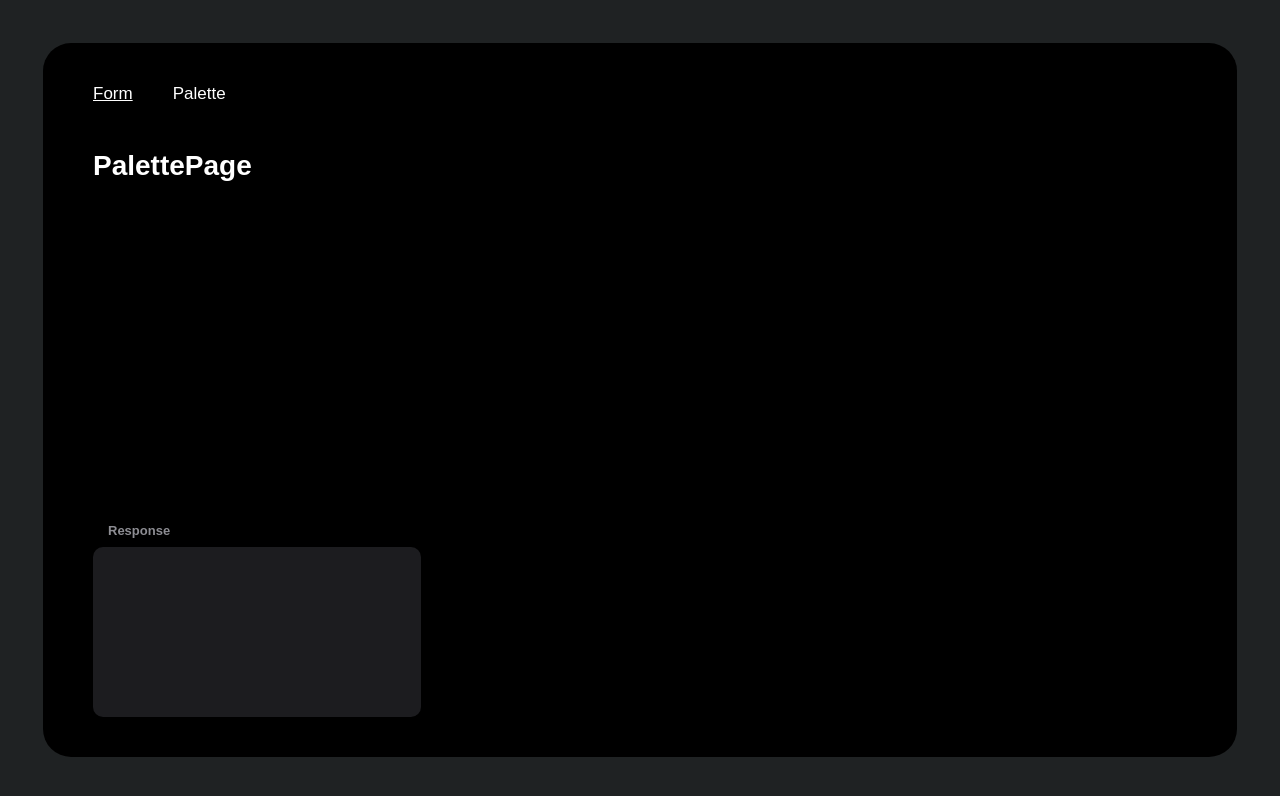
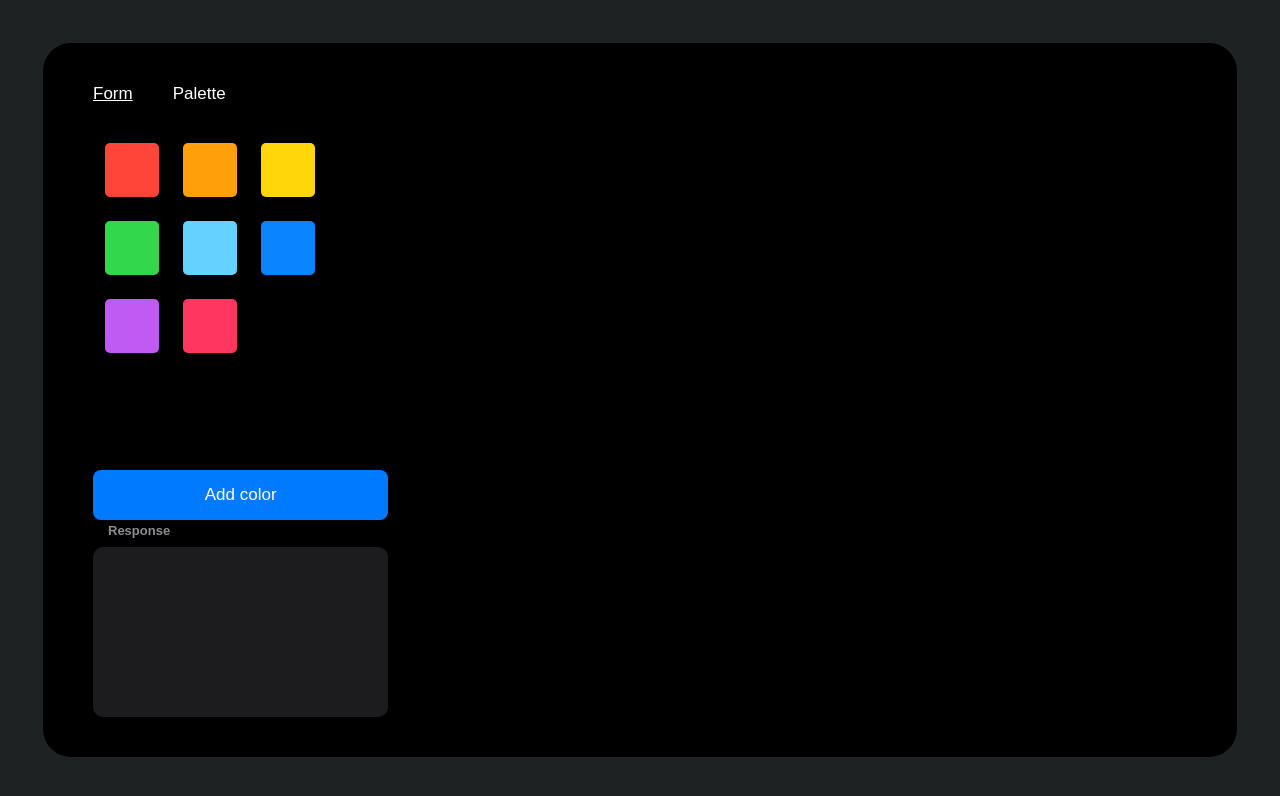
Before and after one commit to Fpsska/DepositFM-Task, a React (Create React App) app: page /DepositFM-Task/Palette in a window 1280 px wide. Shown: the top 796 px of the page. Built offline with nearby package versions, Linux system fonts and the light colour scheme.

Commit message:
feat: add HTML-structure for PalletPage component & create state field isFormPage, setFormPageStatus AC, definePageStatus func & add condition of render for response HTML-structure

```diff
--- a/src/App.js
+++ b/src/App.js
@@ -2,7 +2,7 @@ import React from 'react';
 import { Route, Routes } from 'react-router';
 import Layout from './components/common/Layout';
 import FormPage from "./components/pages/FormPage"
-import PalettePage from './components/pages/PalettePage';
+import PalettePage from './components/pages/palettePage/PalettePage';
 import "./assets/style.scss"
 import './App.css';
 
--- a/src/app/actions/navActions.js
+++ b/src/app/actions/navActions.js
@@ -1,4 +1,5 @@
 export const ACTION_SET_ACTIVE_STATUS = "ACTION_SET_ACTIVE_STATUS"
+export const ACTION_SET_FORM_PAGE_STATUS = "ACTION_SET_FORM_PAGE_STATUS"
 
 // /. AC names
 
@@ -11,3 +12,10 @@ export const setActiveStatus = (status, id) => {
         }
     }
 }
+
+export const setFormPageStatus = (status) => {
+    return {
+        type: ACTION_SET_FORM_PAGE_STATUS,
+        payload: status
+    }
+}
--- a/src/app/reducers/navReducer.js
+++ b/src/app/reducers/navReducer.js
@@ -1,4 +1,4 @@
-import { ACTION_SET_ACTIVE_STATUS } from "../actions/navActions"
+import { ACTION_SET_ACTIVE_STATUS, ACTION_SET_FORM_PAGE_STATUS } from "../actions/navActions"
 // /. imports
 
 const initialState = {
@@ -14,8 +14,9 @@ const initialState = {
             text: "Palette",
             link: "Palette",
             isActive: false
-        },
-    ]
+        }
+    ],
+    isFormPage: true
 };
 
 // /. state
@@ -39,6 +40,11 @@ const navReducer = (state = initialState, action) => {
                     }
                 })
             }
+        case ACTION_SET_FORM_PAGE_STATUS:
+            return {
+                ...state,
+                isFormPage: action.payload
+            }
         default:
             return state;
     }
--- a/src/assets/style.scss
+++ b/src/assets/style.scss
@@ -20,6 +20,12 @@ ul {
 
 a {
     text-decoration: none;
+}
+
+button {
+    cursor: pointer;
+    outline: none;
+    border: none;
 }
 
 // /. NULL-STYLES
--- a/src/components/footer/Footer.jsx
+++ b/src/components/footer/Footer.jsx
@@ -1,14 +1,22 @@
 import React from "react";
+import { useSelector } from "react-redux";
 import "./footer.scss"
 
 const Footer = () => {
+    const { isFormPage } = useSelector(state => state.navReducer)
+    //
     return (
         <footer className="footer">
             <div className="footer__wrapper">
-                <div className="response">
-                    <span className="response__text">Response</span>
-                    <textarea className="response__input" name="response" id="" cols="30" rows="10"></textarea>
-                </div>
+                {isFormPage
+                    ?
+                    <div className="response">
+                        <span className="response__text">Response</span>
+                        <textarea className="response__input" name="response" id="" cols="30" rows="10"></textarea>
+                    </div>
+                    :
+                    <></>
+                }
             </div>
         </footer>
     )
--- a/src/components/footer/footer.scss
+++ b/src/components/footer/footer.scss
@@ -1,6 +1,6 @@
 .footer {
     &__wrapper {
-        max-width: 30%;
+        max-width: 27%;
     }
 }
 
--- a/src/components/form/form.scss
+++ b/src/components/form/form.scss
@@ -2,7 +2,7 @@
     &__wrapper {
         display: flex;
         flex-direction: column;
-        max-width: 30%;
+        max-width: 27%;
     }
     &__field {
         width: 100%;
@@ -40,11 +40,9 @@
             line-height: 22px;
         }
     }
-    &__button {
+    &__button { // +mixin
         background: #007aff;
         border-radius: 8px;
-        outline: none;
-        border: none;
         color: #fff;
         font-size: 17px;
         font-weight: 400;
--- a/src/components/nav/NavLink.jsx
+++ b/src/components/nav/NavLink.jsx
@@ -1,7 +1,7 @@
 import React from "react";
 import { Link } from "react-router-dom";
 import { useDispatch } from "react-redux";
-import { setActiveStatus } from "../../app/actions/navActions";
+import { setActiveStatus, setFormPageStatus } from "../../app/actions/navActions";
 
 
 const NavLink = ({ id, text, link, isActive }) => {
@@ -9,6 +9,16 @@ const NavLink = ({ id, text, link, isActive }) => {
     //
     const switchLinkActiveStatus = () => {
         dispatch(setActiveStatus(true, id))
+        definePageStatus()
+    }
+
+    const definePageStatus = () => {
+        if (text === "Palette") {
+            dispatch(setFormPageStatus(false))
+        }
+        if (text === "Form") {
+            dispatch(setFormPageStatus(true))
+        }
     }
     //
     return (
--- a/src/components/pages/FormPage.jsx
+++ b/src/components/pages/FormPage.jsx
@@ -3,9 +3,9 @@ import Form from "../form/Form";
 
 const FormPage = () => {
     return (
-        <>
+        <div className="form-page">
             <Form />
-        </>
+        </div>
     )
 }
 
--- a/src/components/pages/PalettePage.jsx
+++ /dev/null
@@ -1,9 +0,0 @@
-import React from "react";
-
-const PalettePage = () => {
-    return (
-        <h1>PalettePage</h1>
-    )
-}
-
-export default PalettePage;
--- /dev/null
+++ b/src/components/pages/palettePage/PalettePage.jsx
@@ -0,0 +1,28 @@
+import React from "react";
+import "./palettePage.scss"
+
+const PalettePage = () => {
+    return (
+        <div className="palette-page">
+            <div className="palette-page__wrapper">
+
+                <div className="palette">
+                    <div className="palette__wrapper">
+                        <div className="palette__template palette__template--firts"></div>
+                        <div className="palette__template palette__template--second"></div>
+                        <div className="palette__template palette__template--third"></div>
+                        <div className="palette__template palette__template--fourth"></div>
+                        <div className="palette__template palette__template--fifth"></div>
+                        <div className="palette__template palette__template--sixth"></div>
+                        <div className="palette__template palette__template--seventh"></div>
+                        <div className="palette__template palette__template--eighth"></div>
+                    </div>
+                </div>
+
+                <button className="palette-page__button">Add color</button>
+            </div>
+        </div>
+    )
+}
+
+export default PalettePage;
--- /dev/null
+++ b/src/components/pages/palettePage/palettePage.scss
@@ -0,0 +1,57 @@
+.palette-page {
+    height: 100%;
+    &__wrapper {
+        height: 100%;
+        max-width: 27%;
+        display: flex;
+        flex-direction: column;
+        justify-content: space-between;
+    }
+    &__button {
+        // +mixin
+        background: #007aff;
+        border-radius: 8px;
+        color: #fff;
+        font-size: 17px;
+        font-weight: 400;
+        line-height: 22px;
+        padding: 14px 16px;
+    }
+}
+
+.palette {
+    &__wrapper {
+        display: flex;
+        flex-wrap: wrap;
+    }
+    &__template {
+        width: 54px;
+        height: 54px;
+        border-radius: 5px;
+        margin: 12px;
+    }
+    &__template--firts {
+        background-color: #ff453a;
+    }
+    &__template--second {
+        background-color: #ff9f0a;
+    }
+    &__template--third {
+        background-color: #ffd60a;
+    }
+    &__template--fourth {
+        background-color: #32d74b;
+    }
+    &__template--fifth {
+        background-color: #64d2ff;
+    }
+    &__template--sixth {
+        background-color: #0a84ff;
+    }
+    &__template--seventh {
+        background-color: #bf5af2;
+    }
+    &__template--eighth {
+        background-color: #ff375f;
+    }
+}
```
